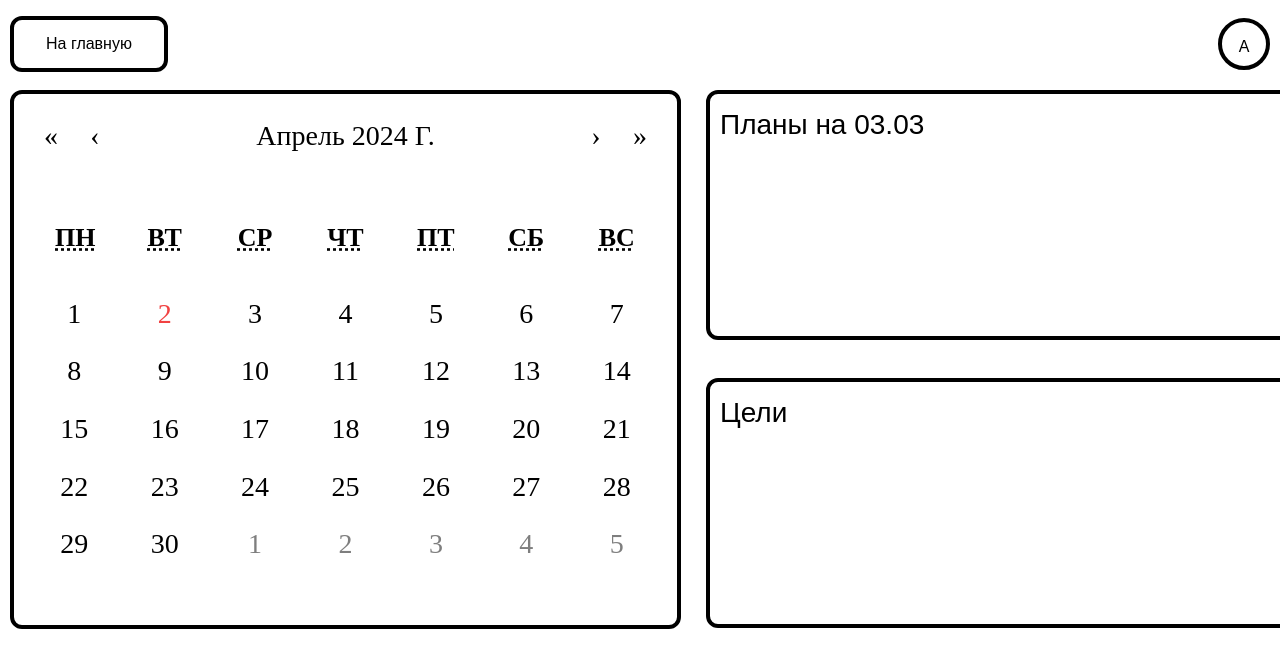
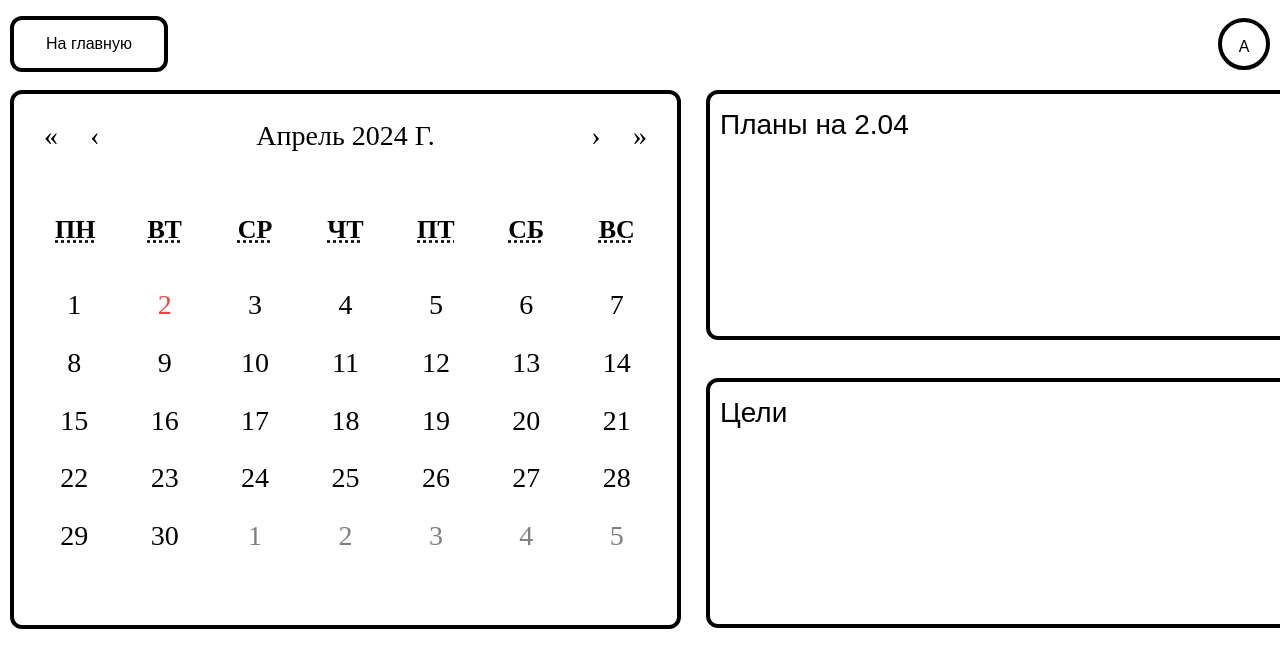
Before and after one commit to kleprer/diary, a Next.js app: page /calendar in a window 1280 px wide. Shown: the top 668 px of the page. Built offline with nearby package versions, Linux system fonts and the light colour scheme; a web font is replaced by a local one.

Commit message:
added date changing on plans when selected in calendar

```diff
--- a/app/calendar/page.js
+++ b/app/calendar/page.js
@@ -25,7 +25,11 @@ export default function CalendarTasksGoals() {
                 </div>
                 <div className="flex flex-col items-end w-full
                 pl-[10px] pr-[10px]">
-                    <Card title={"Планы на 03.03"} />
+                    {/* <Card title={"Планы на 03.03"} /> */}
+                    {date.getMonth()+1 < 10
+                        ? <Card title={`Планы на ${date.getDate()}.0${date.getMonth()+1}`} />
+                        : <Card title={`Планы на ${date.getDate()}.${date.getMonth()+1}`} />
+                    }
                     <Card title={"Цели"} />
                 </div>
             </div>
--- a/components/Calendar.css
+++ b/components/Calendar.css
@@ -48,7 +48,7 @@
   .react-calendar__navigation {
     display: flex;
     height: 54.26px;
-    margin-bottom: 1em;
+    margin-bottom: 0.7em;
   }
 
   .react-calendar__navigation button {
```
